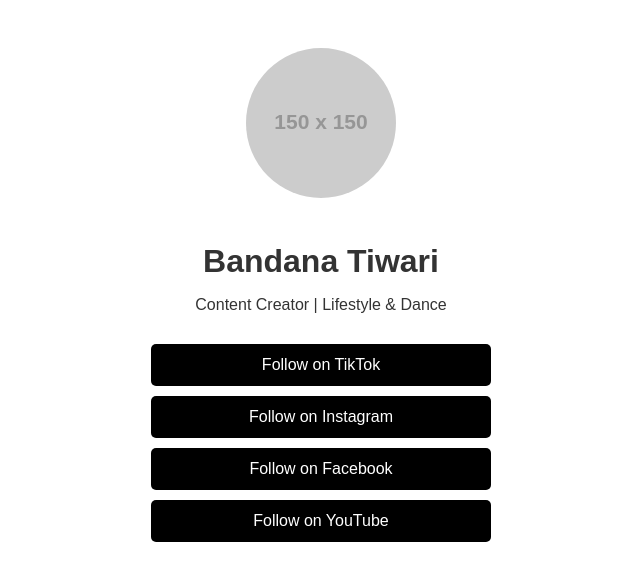
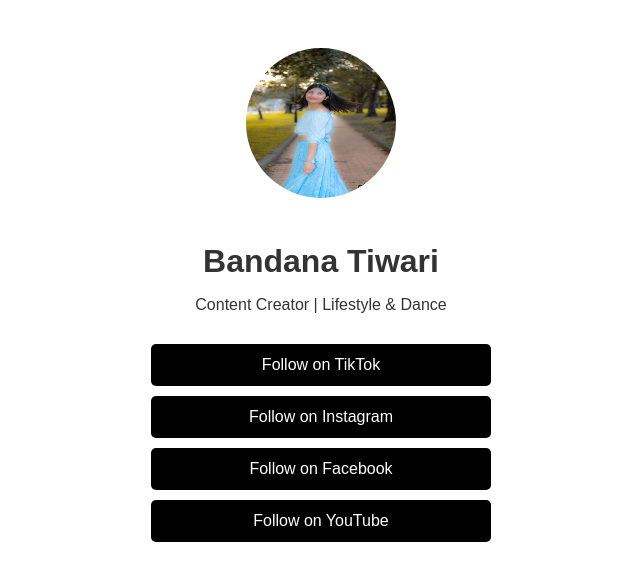
Before and after one commit to Bandana-s/Bandana-s.github.io, a plain HTML site: page index.html in a window 1280 px wide. Shown: the whole page, without its empty margins (319-959 px from the left). Drawn offline with Linux system fonts and the light colour scheme; placeholder pictures from the web are drawn by us.

Commit message:
Update index.html

```diff
--- a/index.html
+++ b/index.html
@@ -54,7 +54,8 @@
 </head>
 <body>
 
-  <img src="https://via.placeholder.com/150" alt="Profile Picture" class="profile" />
+  <img src="https://raw.githubusercontent.com/Bandana-s/Bandana-s.github.io/main/MYPICTURE.jpg" alt="Profile Picture" class="profile" />
+
   <h1>Bandana Tiwari</h1>
   <p>Content Creator | Lifestyle & Dance</p>
 
```
